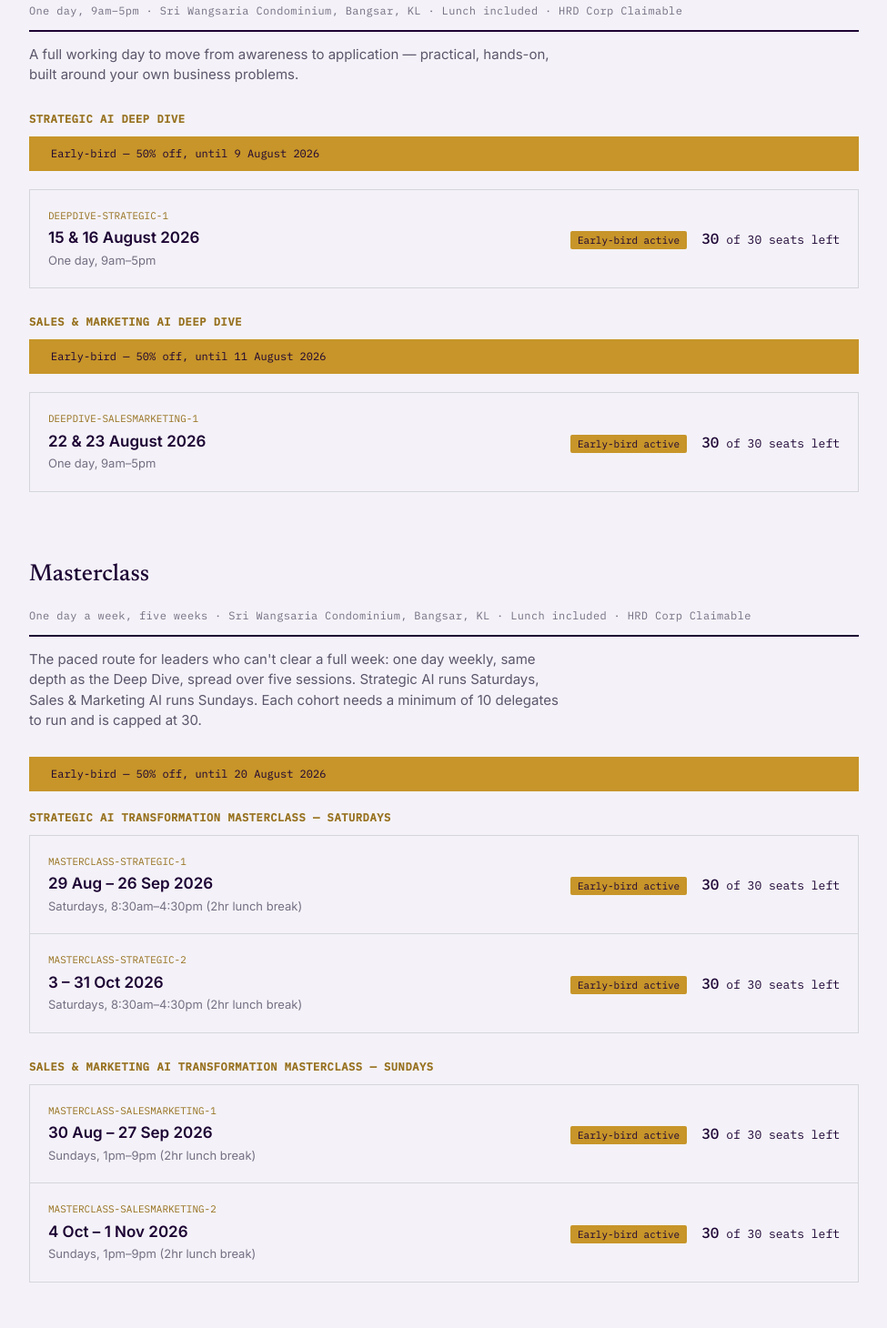
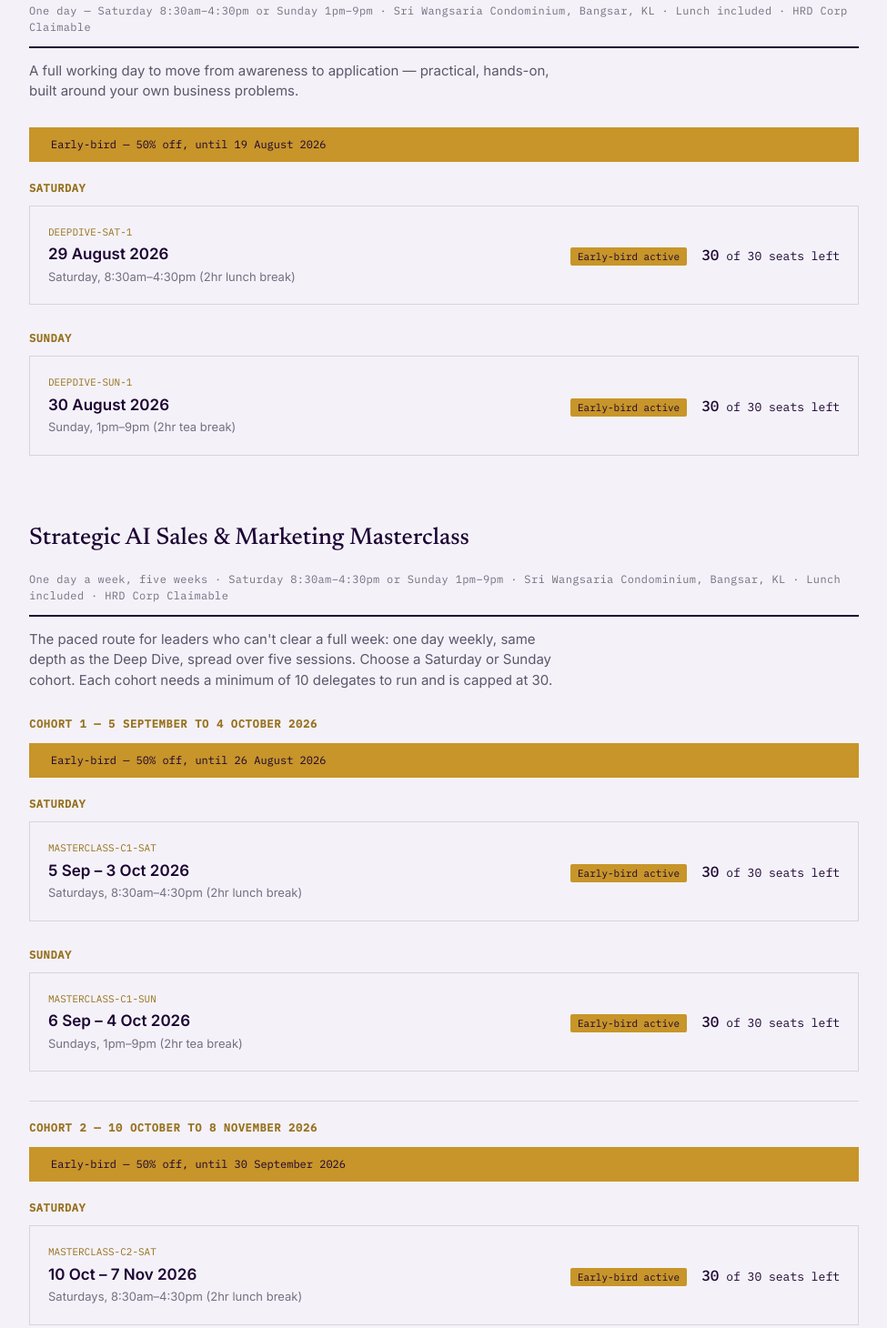
Before and after one commit to IanMacAndrew/woowoo-world-booking, a website: page public/index.html in a window 1280 px wide. Shown: the part 1172-2632 px from the top of the page at 91% size, without its empty margins (152-1127 px from the left). Drawn offline with Linux system fonts and the light colour scheme; no server answers.

Commit message:
Update cohorts.json with real confirmed dates and merged naming
Deep Dive: Saturday 29 August 2026 and Sunday 30 August 2026 (single
merged 'Strategic AI Sales & Marketing Deep Dive', replacing the old
separate Strategic/Sales & Marketing 15-16 & 22-23 Aug placeholder
dates).

Masterclass: Cohort 1 runs 5 September - 4 October 2026, Cohort 2
runs 10 October - 8 November 2026, both under the merged 'Strategic
AI Sales & Marketing Masterclass' name with Saturday and Sunday
tracks in each cohort (replacing the old date-tied Strategic
Saturday/Sales & Marketing Sunday split).

Frontend restructured to match: Deep Dive now shows Saturday/Sunday
cohort lists instead of Strategic/Sales & Marketing track groups;
Masterclass now groups by Cohort 1/Cohort 2 with Saturday/Sunday
sub-lists. Fixed the Sunday trackLabel bug ('2hr lunch break' should
have read '2hr tea break'). Each Masterclass cohort now has its own
early-bird window tied to its own start date rather than sharing one
window across differently-dated cohorts.

```diff
--- a/cohorts.json
+++ b/cohorts.json
@@ -26,87 +26,82 @@
   "heavilyDiscountedThreshold": 0.5,
   "standardCancellationWindowHours": 72,
   "programmes": {
-    "masterclass": {
+    "masterclass-cohort1": {
       "basePrice": 1000000,
       "earlyBirdDiscount": 0.5,
-      "earlyBirdWindow": { "start": "2026-08-08", "end": "2026-08-20" }
+      "earlyBirdWindow": { "start": "2026-08-08", "end": "2026-08-26" }
     },
-    "masterclass-sm": {
+    "masterclass-cohort2": {
       "basePrice": 1000000,
       "earlyBirdDiscount": 0.5,
-      "earlyBirdWindow": { "start": "2026-08-08", "end": "2026-08-20" }
+      "earlyBirdWindow": { "start": "2026-08-08", "end": "2026-09-30" }
     },
-    "deepdive-strategic": {
+    "deepdive": {
       "basePrice": 175000,
       "earlyBirdDiscount": 0.5,
-      "earlyBirdWindow": { "start": "2026-01-01", "end": "2026-08-09" }
-    },
-    "deepdive-salesmarketing": {
-      "basePrice": 175000,
-      "earlyBirdDiscount": 0.5,
-      "earlyBirdWindow": { "start": "2026-01-01", "end": "2026-08-11" }
+      "earlyBirdWindow": { "start": "2026-01-01", "end": "2026-08-19" }
     }
   },
   "cohorts": [
     {
-      "id": "masterclass-strategic-1",
-      "programme": "masterclass",
-      "programmeName": "Strategic AI Transformation Masterclass",
+      "id": "masterclass-c1-sat",
+      "programme": "masterclass-cohort1",
+      "programmeName": "Strategic AI Sales & Marketing Masterclass",
       "track": "saturday",
       "trackLabel": "Saturdays, 8:30am\u20134:30pm (2hr lunch break)",
-      "label": "29 Aug \u2013 26 Sep 2026",
-      "sessionDates": ["2026-08-29", "2026-09-05", "2026-09-12", "2026-09-19", "2026-09-26"],
+      "label": "5 Sep \u2013 3 Oct 2026",
+      "sessionDates": ["2026-09-05", "2026-09-12", "2026-09-19", "2026-09-26", "2026-10-03"],
+      "startDate": "2026-09-05"
+    },
+    {
+      "id": "masterclass-c1-sun",
+      "programme": "masterclass-cohort1",
+      "programmeName": "Strategic AI Sales & Marketing Masterclass",
+      "track": "sunday",
+      "trackLabel": "Sundays, 1pm\u20139pm (2hr tea break)",
+      "label": "6 Sep \u2013 4 Oct 2026",
+      "sessionDates": ["2026-09-06", "2026-09-13", "2026-09-20", "2026-09-27", "2026-10-04"],
+      "startDate": "2026-09-06"
+    },
+    {
+      "id": "masterclass-c2-sat",
+      "programme": "masterclass-cohort2",
+      "programmeName": "Strategic AI Sales & Marketing Masterclass",
+      "track": "saturday",
+      "trackLabel": "Saturdays, 8:30am\u20134:30pm (2hr lunch break)",
+      "label": "10 Oct \u2013 7 Nov 2026",
+      "sessionDates": ["2026-10-10", "2026-10-17", "2026-10-24", "2026-10-31", "2026-11-07"],
+      "startDate": "2026-10-10"
+    },
+    {
+      "id": "masterclass-c2-sun",
+      "programme": "masterclass-cohort2",
+      "programmeName": "Strategic AI Sales & Marketing Masterclass",
+      "track": "sunday",
+      "trackLabel": "Sundays, 1pm\u20139pm (2hr tea break)",
+      "label": "11 Oct \u2013 8 Nov 2026",
+      "sessionDates": ["2026-10-11", "2026-10-18", "2026-10-25", "2026-11-01", "2026-11-08"],
+      "startDate": "2026-10-11"
+    },
+    {
+      "id": "deepdive-sat-1",
+      "programme": "deepdive",
+      "programmeName": "Strategic AI Sales & Marketing Deep Dive",
+      "track": "saturday",
+      "trackLabel": "Saturday, 8:30am\u20134:30pm (2hr lunch break)",
+      "label": "29 August 2026",
+      "sessionDates": ["2026-08-29"],
       "startDate": "2026-08-29"
     },
     {
-      "id": "masterclass-strategic-2",
-      "programme": "masterclass",
-      "programmeName": "Strategic AI Transformation Masterclass",
-      "track": "saturday",
-      "trackLabel": "Saturdays, 8:30am\u20134:30pm (2hr lunch break)",
-      "label": "3 \u2013 31 Oct 2026",
-      "sessionDates": ["2026-10-03", "2026-10-10", "2026-10-17", "2026-10-24", "2026-10-31"],
-      "startDate": "2026-10-03"
-    },
-    {
-      "id": "masterclass-salesmarketing-1",
-      "programme": "masterclass-sm",
-      "programmeName": "Sales & Marketing AI Transformation Masterclass",
+      "id": "deepdive-sun-1",
+      "programme": "deepdive",
+      "programmeName": "Strategic AI Sales & Marketing Deep Dive",
       "track": "sunday",
-      "trackLabel": "Sundays, 1pm\u20139pm (2hr lunch break)",
-      "label": "30 Aug \u2013 27 Sep 2026",
-      "sessionDates": ["2026-08-30", "2026-09-06", "2026-09-13", "2026-09-20", "2026-09-27"],
+      "trackLabel": "Sunday, 1pm\u20139pm (2hr tea break)",
+      "label": "30 August 2026",
+      "sessionDates": ["2026-08-30"],
       "startDate": "2026-08-30"
-    },
-    {
-      "id": "masterclass-salesmarketing-2",
-      "programme": "masterclass-sm",
-      "programmeName": "Sales & Marketing AI Transformation Masterclass",
-      "track": "sunday",
-      "trackLabel": "Sundays, 1pm\u20139pm (2hr lunch break)",
-      "label": "4 Oct \u2013 1 Nov 2026",
-      "sessionDates": ["2026-10-04", "2026-10-11", "2026-10-18", "2026-10-25", "2026-11-01"],
-      "startDate": "2026-10-04"
-    },
-    {
-      "id": "deepdive-strategic-1",
-      "programme": "deepdive-strategic",
-      "programmeName": "Strategic AI Deep Dive",
-      "track": "deepdive",
-      "trackLabel": "One day, 9am\u20135pm",
-      "label": "15 & 16 August 2026",
-      "sessionDates": ["2026-08-15", "2026-08-16"],
-      "startDate": "2026-08-15"
-    },
-    {
-      "id": "deepdive-salesmarketing-1",
-      "programme": "deepdive-salesmarketing",
-      "programmeName": "Sales & Marketing AI Deep Dive",
-      "track": "deepdive",
-      "trackLabel": "One day, 9am\u20135pm",
-      "label": "22 & 23 August 2026",
-      "sessionDates": ["2026-08-22", "2026-08-23"],
-      "startDate": "2026-08-22"
     }
   ]
 }
--- a/netlify/functions/_pricing.js
+++ b/netlify/functions/_pricing.js
@@ -10,8 +10,8 @@ function getProgramme(programmeKey) {
   return p;
 }
 
-// Early-bird window is per-programme (Masterclass tracks share one window;
-// each Deep Dive track has its own cutoff) rather than one global window.
+// Early-bird window is per-programme (each Masterclass cohort and the Deep
+// Dive weekend has its own cutoff) rather than one global window.
 function isEarlyBirdActive(programmeKey, now = new Date()) {
   const programme = getProgramme(programmeKey);
   const w = programme.earlyBirdWindow;
--- a/public/index.html
+++ b/public/index.html
@@ -242,6 +242,11 @@
   }
 
   .track-group{margin-bottom:28px;}
+  .cohort-group-title{
+    font-family:'IBM Plex Mono',monospace; font-size:12px; text-transform:uppercase;
+    letter-spacing:0.06em; color:#97711F; margin:32px 0 12px; padding-top:20px; border-top:1px solid #D4D6DC;
+  }
+  .cohort-group-title:first-of-type{border-top:none; padding-top:0; margin-top:16px;}
   .track-group h4{
     font-family:'IBM Plex Mono',monospace;
     font-size:12px;
@@ -440,40 +445,50 @@
   <!-- 1-DAY DEEP DIVE -->
   <section class="programme" id="deepdive">
     <div class="programme-head">
-      <h2>1-Day Deep Dive</h2>
-      <div class="programme-meta">One day, 9am–5pm · Sri Wangsaria Condominium, Bangsar, KL · Lunch included · HRD Corp Claimable</div>
+      <h2>Strategic AI Sales & Marketing Deep Dive</h2>
+      <div class="programme-meta">One day — Saturday 8:30am–4:30pm or Sunday 1pm–9pm · Sri Wangsaria Condominium, Bangsar, KL · Lunch included · HRD Corp Claimable</div>
     </div>
     <p class="programme-desc">A full working day to move from awareness to application — practical, hands-on, built around your own business problems.</p>
 
+    <div id="deepdive-eb-banner"></div>
     <div class="track-group">
-      <h4>Strategic AI Deep Dive</h4>
-      <div id="deepdive-strategic-eb-banner"></div>
-      <div class="cohort-list" id="list-deepdive-strategic"></div>
+      <h4>Saturday</h4>
+      <div class="cohort-list" id="list-deepdive-sat"></div>
     </div>
     <div class="track-group">
-      <h4>Sales &amp; Marketing AI Deep Dive</h4>
-      <div id="deepdive-salesmarketing-eb-banner"></div>
-      <div class="cohort-list" id="list-deepdive-salesmarketing"></div>
+      <h4>Sunday</h4>
+      <div class="cohort-list" id="list-deepdive-sun"></div>
     </div>
   </section>
 
   <!-- MASTERCLASS -->
   <section class="programme" id="masterclass">
     <div class="programme-head">
-      <h2>Masterclass</h2>
-      <div class="programme-meta">One day a week, five weeks · Sri Wangsaria Condominium, Bangsar, KL · Lunch included · HRD Corp Claimable</div>
+      <h2>Strategic AI Sales & Marketing Masterclass</h2>
+      <div class="programme-meta">One day a week, five weeks · Saturday 8:30am–4:30pm or Sunday 1pm–9pm · Sri Wangsaria Condominium, Bangsar, KL · Lunch included · HRD Corp Claimable</div>
     </div>
-    <p class="programme-desc">The paced route for leaders who can't clear a full week: one day weekly, same depth as the Deep Dive, spread over five sessions. Strategic AI runs Saturdays, Sales &amp; Marketing AI runs Sundays. Each cohort needs a minimum of 10 delegates to run and is capped at 30.</p>
+    <p class="programme-desc">The paced route for leaders who can't clear a full week: one day weekly, same depth as the Deep Dive, spread over five sessions. Choose a Saturday or Sunday cohort. Each cohort needs a minimum of 10 delegates to run and is capped at 30.</p>
 
-    <div id="masterclass-eb-banner"></div>
-
+    <h3 class="cohort-group-title">Cohort 1 — 5 September to 4 October 2026</h3>
+    <div id="masterclass-cohort1-eb-banner"></div>
     <div class="track-group">
-      <h4>Strategic AI Transformation Masterclass — Saturdays</h4>
-      <div class="cohort-list" id="list-masterclass"></div>
+      <h4>Saturday</h4>
+      <div class="cohort-list" id="list-masterclass-c1-sat"></div>
     </div>
     <div class="track-group">
-      <h4>Sales &amp; Marketing AI Transformation Masterclass — Sundays</h4>
-      <div class="cohort-list" id="list-masterclass-sm"></div>
+      <h4>Sunday</h4>
+      <div class="cohort-list" id="list-masterclass-c1-sun"></div>
+    </div>
+
+    <h3 class="cohort-group-title">Cohort 2 — 10 October to 8 November 2026</h3>
+    <div id="masterclass-cohort2-eb-banner"></div>
+    <div class="track-group">
+      <h4>Saturday</h4>
+      <div class="cohort-list" id="list-masterclass-c2-sat"></div>
+    </div>
+    <div class="track-group">
+      <h4>Sunday</h4>
+      <div class="cohort-list" id="list-masterclass-c2-sun"></div>
     </div>
 
     <!-- BOOKING PANEL -->
@@ -621,22 +636,24 @@ function renderEbBanner(programmeKey, elId){
 }
 
 function renderAllEbBanners(){
-  renderEbBanner('masterclass', 'masterclass-eb-banner');
-  renderEbBanner('deepdive-strategic', 'deepdive-strategic-eb-banner');
-  renderEbBanner('deepdive-salesmarketing', 'deepdive-salesmarketing-eb-banner');
+  renderEbBanner('masterclass-cohort1', 'masterclass-cohort1-eb-banner');
+  renderEbBanner('masterclass-cohort2', 'masterclass-cohort2-eb-banner');
+  renderEbBanner('deepdive', 'deepdive-eb-banner');
 }
 
 function renderAllCohortLists(){
-  renderCohortList('masterclass', 'list-masterclass');
-  renderCohortList('masterclass-sm', 'list-masterclass-sm');
-  renderCohortList('deepdive-strategic', 'list-deepdive-strategic');
-  renderCohortList('deepdive-salesmarketing', 'list-deepdive-salesmarketing');
+  renderCohortList('masterclass-cohort1', 'list-masterclass-c1-sat', 'saturday');
+  renderCohortList('masterclass-cohort1', 'list-masterclass-c1-sun', 'sunday');
+  renderCohortList('masterclass-cohort2', 'list-masterclass-c2-sat', 'saturday');
+  renderCohortList('masterclass-cohort2', 'list-masterclass-c2-sun', 'sunday');
+  renderCohortList('deepdive', 'list-deepdive-sat', 'saturday');
+  renderCohortList('deepdive', 'list-deepdive-sun', 'sunday');
 }
 
-function renderCohortList(programme, elId){
+function renderCohortList(programme, elId, track){
   const el = document.getElementById(elId);
   el.innerHTML = '';
-  state.cohorts.filter(c => c.programme === programme).forEach(c => {
+  state.cohorts.filter(c => c.programme === programme && (!track || c.track === track)).forEach(c => {
     const seatInfo = state.seats[c.id] || { remaining: state.rules.maxSeats, full:false };
     const div = document.createElement('div');
     div.className = 'cohort' + (c.id === state.selectedCohortId ? ' selected' : '') + (seatInfo.full ? ' full' : '');
```
Also changed, not shown: public/cohorts.json (+57 -62 lines).
